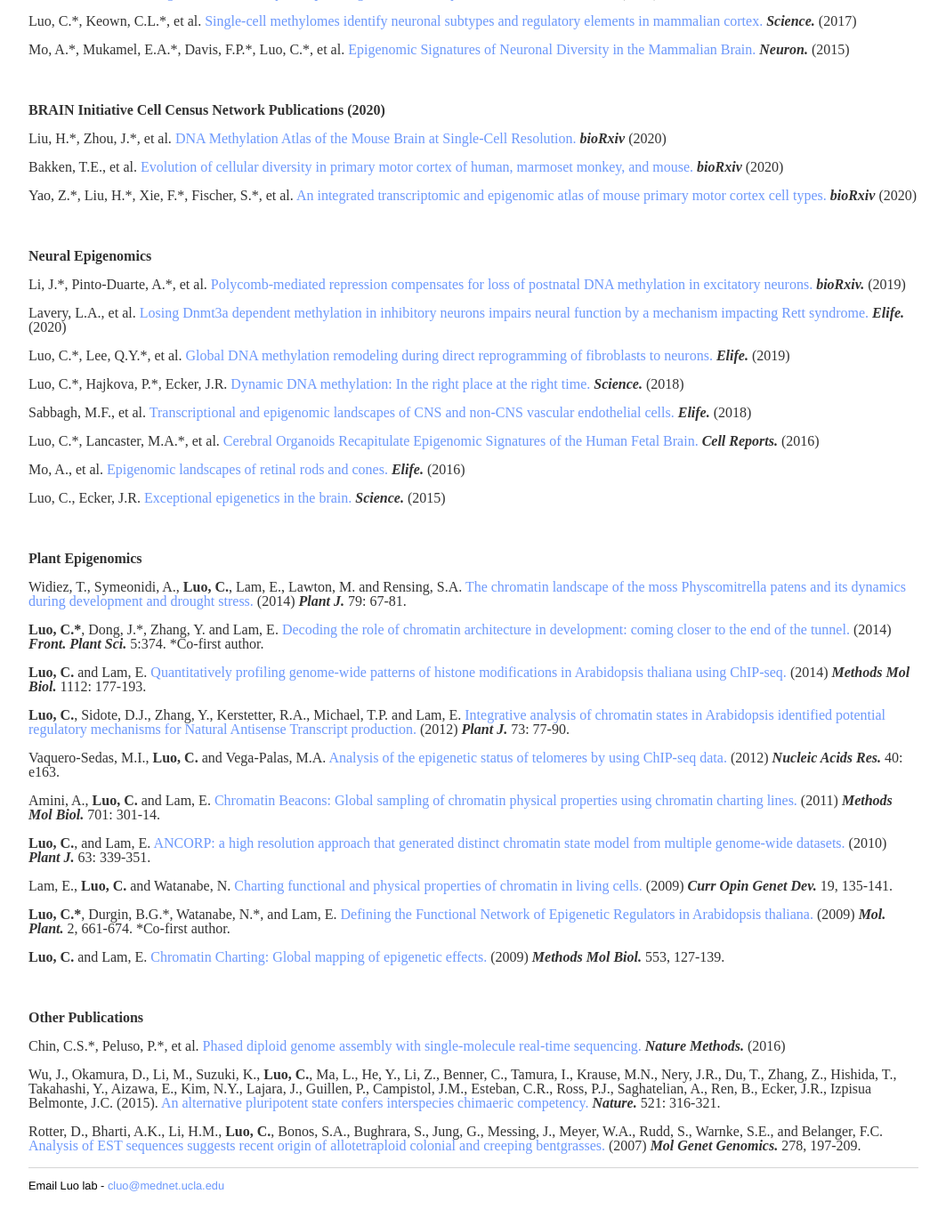
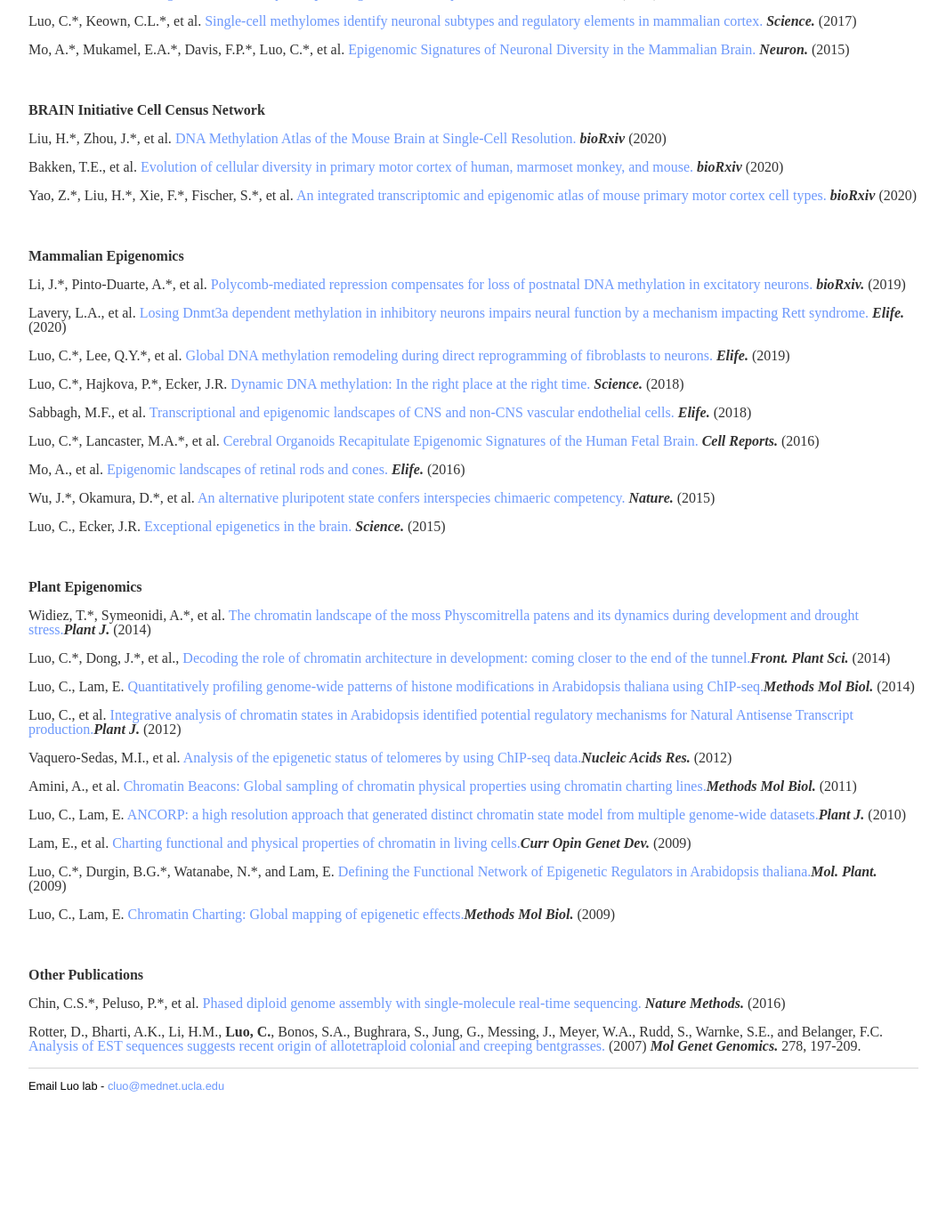
Before and after one commit to luogenomics/luogenomics.github.io, a Jekyll site: the page built from publications/index.html, in a window 1280 px wide and 1400 px high, scrolled down 377 px. Shown: the top 1378 px of the window at 89% size, without its empty margins (108-1171 px from the left). Built offline with Jekyll 4.4.1, drawn with Linux system fonts in a browser that asks for light colours; after the commit the page ends 1665 px from its top, so only the background shows below that.

Commit message:
Update index.html

```diff
--- a/publications/index.html
+++ b/publications/index.html
@@ -10,13 +10,13 @@ title: Luo Lab Publications
 <p>Mo, A.*, Mukamel, E.A.*, Davis, F.P.*, Luo, C.*, et al. <a href="https://www.ncbi.nlm.nih.gov/pubmed/26087164" target="_blank">Epigenomic Signatures of Neuronal Diversity in the Mammalian Brain. </a><strong><em>Neuron.</strong></em> (2015) </p>
 <div class="bigspacer"> </div>
 
-<p><span style="font-weight:bold">BRAIN Initiative Cell Census Network Publications (2020) </span></p>
+<p><span style="font-weight:bold">BRAIN Initiative Cell Census Network</span></p>
 <p>Liu, H.*, Zhou, J.*, et al. <a href="https://www.biorxiv.org/content/10.1101/2020.04.30.069377v1" target="_blank"> DNA Methylation Atlas of the Mouse Brain at Single-Cell Resolution. </a><strong><em>bioRxiv </strong></em> (2020) </p>
 <p>Bakken, T.E., et al. <a href="https://www.biorxiv.org/content/10.1101/2020.03.31.016972v2" target="_blank"> Evolution of cellular diversity in primary motor cortex of human, marmoset monkey, and mouse. </a><strong><em>bioRxiv </strong></em> (2020) </p>
 <p>Yao, Z.*, Liu, H.*, Xie, F.*, Fischer, S.*, et al. <a href="https://www.biorxiv.org/content/10.1101/2020.02.29.970558v2" target="_blank"> An integrated transcriptomic and epigenomic atlas of mouse primary motor cortex cell types. </a><strong><em>bioRxiv </strong></em> (2020) </p>
 <div class="bigspacer"> </div>
 
-<p><span style="font-weight:bold">Neural Epigenomics</span></p>
+<p><span style="font-weight:bold">Mammalian Epigenomics</span></p>
 <p>Li, J.*, Pinto-Duarte, A.*, et al. <a href="https://www.biorxiv.org/content/10.1101/2019.12.20.883694v1" target="_blank">Polycomb-mediated repression compensates for loss of postnatal DNA methylation in excitatory neurons. </a><strong><em>bioRxiv. </strong></em> (2019) </p>
 <p>Lavery, L.A., et al. <a href="https://www.ncbi.nlm.nih.gov/pubmed/32159514" target="_blank">Losing Dnmt3a dependent methylation in inhibitory neurons impairs neural function by a mechanism impacting Rett syndrome. </a><strong><em>Elife. </strong></em> (2020) </p>
 <p>Luo, C.*, Lee, Q.Y.*, et al. <a href="https://www.ncbi.nlm.nih.gov/pubmed/?term=30644360%5BPMID%5D" target="_blank">Global DNA methylation remodeling during direct reprogramming of fibroblasts to neurons.</a><strong><em> Elife.</em></strong> (2019) </p>
@@ -24,23 +24,23 @@ title: Luo Lab Publications
 <p>Sabbagh, M.F., et al. <a href="https://www.ncbi.nlm.nih.gov/pubmed/?term=30188322%5BPMID%5D" target="_blank">Transcriptional and epigenomic landscapes of CNS and non-CNS vascular endothelial cells.</a><strong><em> Elife.</em></strong> (2018) </p>
 <p>Luo, C.*, Lancaster, M.A.*, et al. <a href="https://www.ncbi.nlm.nih.gov/pubmed/?term=28009303%5BPMID%5D" target="_blank">Cerebral Organoids Recapitulate Epigenomic Signatures of the Human Fetal Brain.</a><strong><em> Cell Reports.</em></strong> (2016) </p>
 <p>Mo, A., et al. <a href="https://www.ncbi.nlm.nih.gov/pubmed/?term=26949250%5BPMID%5D" target="_blank">Epigenomic landscapes of retinal rods and cones.</a><strong><em> Elife.</em></strong> (2016) </p>
+<p>Wu, J.*, Okamura, D.*, et al. <a href="https://www.ncbi.nlm.nih.gov/pubmed/25945737/" target="_blank">An alternative pluripotent state confers interspecies chimaeric competency.</a> <strong><em> Nature.</strong></em> (2015) </p>
 <p>Luo, C., Ecker, J.R. <a href="https://www.ncbi.nlm.nih.gov/pubmed/26045424" target="_blank"> Exceptional epigenetics in the brain. </a><strong><em>Science.</strong></em> (2015) </p>
 <div class="bigspacer"> </div>
 
 <p><span style="font-weight:bold">Plant Epigenomics</span></p>
-<p>Widiez, T., Symeonidi, A., <span style="font-weight:bold">Luo, C.</span>, Lam, E., Lawton, M. and Rensing, S.A. <a href="https://www.ncbi.nlm.nih.gov/pubmed/24779858/" target="_blank">The chromatin landscape of the moss Physcomitrella patens and its dynamics during development and drought stress.</a> (2014) <strong><em>Plant J.</strong></em> 79: 67-81. </p>
-<p><span style="font-weight:bold">Luo, C.*</span>, Dong, J.*, Zhang, Y. and Lam, E.  <a href="https://www.ncbi.nlm.nih.gov/pubmed/25191327" target="_blank">Decoding the role of chromatin architecture in development: coming closer to the end of the tunnel.</a> (2014) <strong><em>Front. Plant Sci.</strong></em> 5:374. *Co-first author. </p>
-<p><span style="font-weight:bold">Luo, C.</span> and Lam, E. <a href="https://www.ncbi.nlm.nih.gov/pubmed/24478015" target="_blank">Quantitatively profiling genome-wide patterns of histone modifications in Arabidopsis thaliana using ChIP-seq.</a> (2014) <strong><em>Methods Mol Biol.</strong></em> 1112: 177-193. </p>
-<p><span style="font-weight:bold">Luo, C.</span>, Sidote, D.J., Zhang, Y., Kerstetter, R.A., Michael, T.P. and Lam, E. <a href="https://www.ncbi.nlm.nih.gov/pubmed/22962860" target="_blank">Integrative analysis of chromatin states in Arabidopsis identified potential regulatory mechanisms for Natural Antisense Transcript production.</a> (2012) <strong><em>Plant J.</strong></em> 73: 77-90. </p>
-<p>Vaquero-Sedas, M.I., <span style="font-weight:bold">Luo, C.</span> and Vega-Palas, M.A. <a href="https://www.ncbi.nlm.nih.gov/pubmed/22855559" target="_blank">Analysis of the epigenetic status of telomeres by using ChIP-seq data.</a> (2012) <strong><em>Nucleic Acids Res.</strong></em> 40: e163. </p>
-<p>Amini, A., <span style="font-weight:bold">Luo, C.</span> and Lam, E. <a href="https://www.ncbi.nlm.nih.gov/pubmed/21181538" target="_blank">Chromatin Beacons: Global sampling of chromatin physical properties using chromatin charting lines.</a> (2011) <strong><em>Methods Mol Biol.</strong></em> 701: 301-14. </p>
-<p><span style="font-weight:bold">Luo, C.</span>, and Lam, E. <a href="https://www.ncbi.nlm.nih.gov/pubmed/20444227" target="_blank">ANCORP: a high resolution approach that generated distinct chromatin state model from multiple genome-wide datasets.</a> (2010) <strong><em>Plant J.</strong></em> 63: 339-351. </p>
-<p>Lam, E., <span style="font-weight:bold">Luo, C.</span> and Watanabe, N. <a href="https://www.ncbi.nlm.nih.gov/pubmed/19327981" target="_blank">Charting functional and physical properties of chromatin in living cells.</a> (2009) <strong><em>Curr Opin Genet Dev.</strong></em> 19, 135-141. </p>
-<p><span style="font-weight:bold">Luo, C.*</span>, Durgin, B.G.*, Watanabe, N.*, and Lam, E. <a href="https://www.ncbi.nlm.nih.gov/pubmed/19825647" target="_blank">Defining the Functional Network of Epigenetic Regulators in Arabidopsis thaliana.</a> (2009) <strong><em>Mol. Plant.</strong></em> 2, 661-674. *Co-first author. </p>
-<p><span style="font-weight:bold">Luo, C.</span> and Lam, E. <a href="https://www.ncbi.nlm.nih.gov/pubmed/19588104" target="_blank">Chromatin Charting: Global mapping of epigenetic effects.</a> (2009) <strong><em>Methods Mol Biol.</strong></em> 553, 127-139. </p>
+<p>Widiez, T.*, Symeonidi, A.*, et al. <a href="https://www.ncbi.nlm.nih.gov/pubmed/24779858/" target="_blank">The chromatin landscape of the moss Physcomitrella patens and its dynamics during development and drought stress.</a><strong><em>Plant J.</strong></em> (2014) </p>
+<p>Luo, C.*, Dong, J.*, et al., <a href="https://www.ncbi.nlm.nih.gov/pubmed/25191327" target="_blank">Decoding the role of chromatin architecture in development: coming closer to the end of the tunnel.</a><strong><em>Front. Plant Sci.</strong></em> (2014) </p>
+<p>Luo, C., Lam, E. <a href="https://www.ncbi.nlm.nih.gov/pubmed/24478015" target="_blank">Quantitatively profiling genome-wide patterns of histone modifications in Arabidopsis thaliana using ChIP-seq.</a><strong><em>Methods Mol Biol.</strong></em> (2014) </p>
+<p>Luo, C., et al. <a href="https://www.ncbi.nlm.nih.gov/pubmed/22962860" target="_blank">Integrative analysis of chromatin states in Arabidopsis identified potential regulatory mechanisms for Natural Antisense Transcript production.</a><strong><em>Plant J.</strong></em> (2012) </p>
+<p>Vaquero-Sedas, M.I., et al. <a href="https://www.ncbi.nlm.nih.gov/pubmed/22855559" target="_blank">Analysis of the epigenetic status of telomeres by using ChIP-seq data.</a><strong><em>Nucleic Acids Res.</strong></em> (2012) </p>
+<p>Amini, A., et al. <a href="https://www.ncbi.nlm.nih.gov/pubmed/21181538" target="_blank">Chromatin Beacons: Global sampling of chromatin physical properties using chromatin charting lines.</a><strong><em>Methods Mol Biol.</strong></em> (2011) </p>
+<p>Luo, C., Lam, E. <a href="https://www.ncbi.nlm.nih.gov/pubmed/20444227" target="_blank">ANCORP: a high resolution approach that generated distinct chromatin state model from multiple genome-wide datasets.</a><strong><em>Plant J.</strong></em> (2010) </p>
+<p>Lam, E., et al. <a href="https://www.ncbi.nlm.nih.gov/pubmed/19327981" target="_blank">Charting functional and physical properties of chromatin in living cells.</a><strong><em>Curr Opin Genet Dev.</strong></em> (2009) </p>
+<p>Luo, C.*, Durgin, B.G.*, Watanabe, N.*, and Lam, E. <a href="https://www.ncbi.nlm.nih.gov/pubmed/19825647" target="_blank">Defining the Functional Network of Epigenetic Regulators in Arabidopsis thaliana.</a><strong><em>Mol. Plant.</strong></em> (2009) </p>
+<p>Luo, C., Lam, E. <a href="https://www.ncbi.nlm.nih.gov/pubmed/19588104" target="_blank">Chromatin Charting: Global mapping of epigenetic effects.</a><strong><em>Methods Mol Biol.</strong></em> (2009) </p>
 <div class="bigspacer"> </div>
 
 <p><span style="font-weight:bold">Other Publications</span></p>
 <p>Chin, C.S.*, Peluso, P.*, et al. <a href="https://www.ncbi.nlm.nih.gov/pubmed/?term=27749838%5BPMID%5D" target="_blank">Phased diploid genome assembly with single-molecule real-time sequencing.</a><strong><em> Nature Methods.</em></strong> (2016) </p>
-<p>Wu, J., Okamura, D., Li, M., Suzuki, K., <span style="font-weight:bold">Luo, C.</span>, Ma, L., He, Y., Li, Z., Benner, C., Tamura, I., Krause, M.N., Nery, J.R., Du, T., Zhang, Z., Hishida, T., Takahashi, Y., Aizawa, E., Kim, N.Y., Lajara, J., Guillen, P., Campistol, J.M., Esteban, C.R., Ross, P.J., Saghatelian, A., Ren, B., Ecker, J.R., Izpisua Belmonte, J.C. (2015). <a href="https://www.ncbi.nlm.nih.gov/pubmed/25945737/" target="_blank">An alternative pluripotent state confers interspecies chimaeric competency.</a> <strong><em> Nature.</strong></em>  521: 316-321. </p>
 <p>Rotter, D., Bharti, A.K., Li, H.M., <span style="font-weight:bold">Luo, C.</span>, Bonos, S.A., Bughrara, S., Jung, G., Messing, J., Meyer, W.A., Rudd, S., Warnke, S.E., and Belanger, F.C. <a href="https://www.ncbi.nlm.nih.gov/pubmed/17497174" target="_blank">Analysis of EST sequences suggests recent origin of allotetraploid colonial and creeping bentgrasses.</a> (2007) <strong><em>Mol Genet Genomics.</strong></em> 278, 197-209. </p>
```
